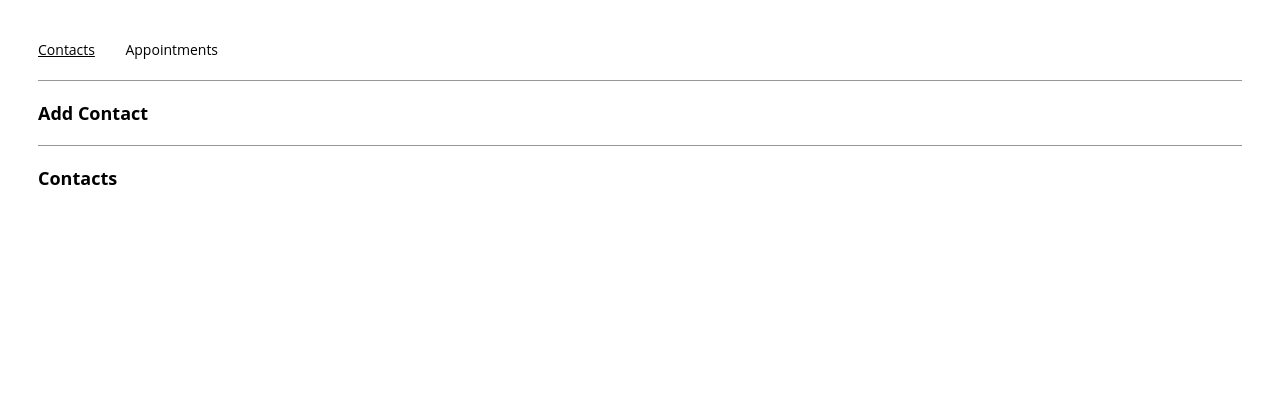
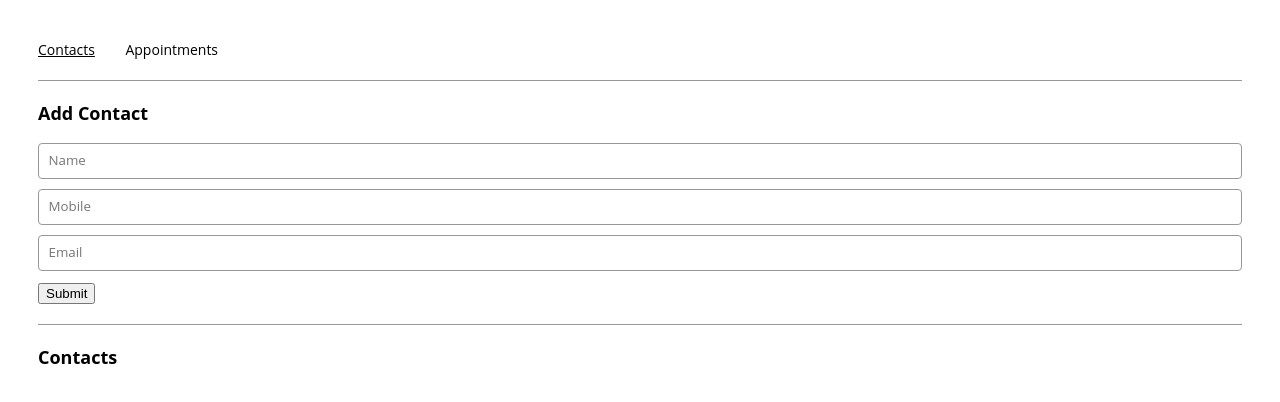
Before and after one commit to KVPraneeth/appointment-planner, a React (Create React App) app: page /contacts in a window 1280 px wide. Shown: the top 402 px of the page. Built offline with nearby package versions, Linux system fonts and the light colour scheme.

Commit message:
Till Task 4 completed

```diff
--- a/src/App.js
+++ b/src/App.js
@@ -1,5 +1,11 @@
-import React from "react";
-import { RouterProvider, createBrowserRouter, createRoutesFromElements, Route, Navigate } from "react-router-dom"
+import React, { useState } from "react";
+import {
+  RouterProvider,
+  createBrowserRouter,
+  createRoutesFromElements,
+  Route,
+  Navigate,
+} from "react-router-dom";
 import Root, { ROUTES } from "./components/root/Root";
 import { AppointmentsPage } from "./containers/appointmentsPage/AppointmentsPage";
 import { ContactsPage } from "./containers/contactsPage/ContactsPage";
@@ -9,23 +15,56 @@ function App() {
   Define state variables for
   contacts and appointments
   */
+  const [contacts, setContacts] = useState([]);
+  const [appointments, setAppointments] = useState([]);
 
   /*
   Implement functions to add data to
   contacts and appointments
   */
+  const addContacts = (name, phone, email) => {
+    const newContact = { name: name, phone: phone, email: email };
+    setContacts((prev) => [...prev, newContact]);
+  };
 
-  const router = createBrowserRouter(createRoutesFromElements(
-    <Route path="/" element={ <Root/> }>
-      <Route index element={ <Navigate to={ROUTES.CONTACTS} replace/> }/>
-      <Route path={ROUTES.CONTACTS} element={ <ContactsPage /> /* Add props to ContactsPage */ }/>
-      <Route path={ROUTES.APPOINTMENTS} element={ <AppointmentsPage /> /* Add props to AppointmentsPage */ }/>
-    </Route>
-  ));
+  const addAppointments = (name, contact, date, time) => {
+    const newAppointment = {
+      name: name,
+      contact: contact,
+      date: date,
+      time: time,
+    };
+    setAppointments((prev) => [...prev, newAppointment]);
+  };
 
-  return (
-    <RouterProvider router={router}/>
+  const router = createBrowserRouter(
+    createRoutesFromElements(
+      <Route path="/" element={<Root />}>
+        <Route index element={<Navigate to={ROUTES.CONTACTS} replace />} />
+        <Route
+          path={ROUTES.CONTACTS}
+          element={
+            <ContactsPage
+              contacts={contacts}
+              addContacts={addContacts}
+            /> /* Add props to ContactsPage */
+          }
+        />
+        <Route
+          path={ROUTES.APPOINTMENTS}
+          element={
+            <AppointmentsPage
+              appointments={appointments}
+              contacts={contacts}
+              addAppointments={addAppointments}
+            /> /* Add props to AppointmentsPage */
+          }
+        />
+      </Route>
+    )
   );
+
+  return <RouterProvider router={router} />;
 }
 
 export default App;
--- a/src/components/contactForm/ContactForm.js
+++ b/src/components/contactForm/ContactForm.js
@@ -1,15 +1,38 @@
 import React from "react";
 
 export const ContactForm = ({
-  name,
-  setName,
+  currentName,
+  setCurrentName,
   phone,
   setPhone,
   email,
   setEmail,
-  handleSubmit
+  handleSubmit,
 }) => {
   return (
-    <></>
+    <>
+      <form onSubmit={handleSubmit}>
+        <input
+          type="text"
+          value={currentName}
+          placeholder="Name"
+          onChange={(e) => setCurrentName(e.target.value)}
+        />
+        <input
+          type="tel"
+          value={phone}
+          placeholder="Mobile"
+          pattern="^(\+91[\-\s]?)?[6-9]\d{9}$"
+          onChange={(e) => setPhone(e.target.value)}
+        />
+        <input
+          type="email"
+          placeholder="Email"
+          value={email}
+          onChange={(e) => setEmail(e.target.value)}
+        />
+        <button type="submit">Submit</button>
+      </form>
+    </>
   );
 };
--- a/src/containers/contactsPage/ContactsPage.js
+++ b/src/containers/contactsPage/ContactsPage.js
@@ -3,11 +3,16 @@ import React, { useState, useEffect } from "react";
 import { ContactForm } from "../../components/contactForm/ContactForm";
 import { TileList } from "../../components/tileList/TileList";
 
-export const ContactsPage = () => {
+export const ContactsPage = ({ contacts, addContacts }) => {
   /*
   Define state variables for
   contact info and duplicate check
   */
+  const [currentName, setCurrentName] = useState("");
+  const [phone, setPhone] = useState("");
+  const [email, setEmail] = useState("");
+
+  const [isDuplicate, setIsDuplicate] = useState(false);
 
   const handleSubmit = (e) => {
     e.preventDefault();
@@ -15,21 +20,41 @@ export const ContactsPage = () => {
     Add contact info and clear data
     if the contact name is not a duplicate
     */
+    if (!isDuplicate) {
+      addContacts(currentName, phone, email);
+      setCurrentName("");
+      setPhone("");
+      setEmail("");
+    }
   };
 
   /*
   Using hooks, check for contact name in the
   contacts array variable in props
   */
+  useEffect(() => {
+    const duplicate = contacts.some((contact) => contact.name === currentName);
+    setIsDuplicate(duplicate);
+  }, [currentName, contacts]);
 
   return (
     <div>
       <section>
         <h2>Add Contact</h2>
+        <ContactForm
+          currentName={currentName}
+          phone={phone}
+          email={email}
+          setCurrentName={setCurrentName}
+          setPhone={setPhone}
+          setEmail={setEmail}
+          handleSubmit={handleSubmit}
+        ></ContactForm>
       </section>
       <hr />
       <section>
         <h2>Contacts</h2>
+        <TileList contacts={contacts}></TileList>
       </section>
     </div>
   );
```
